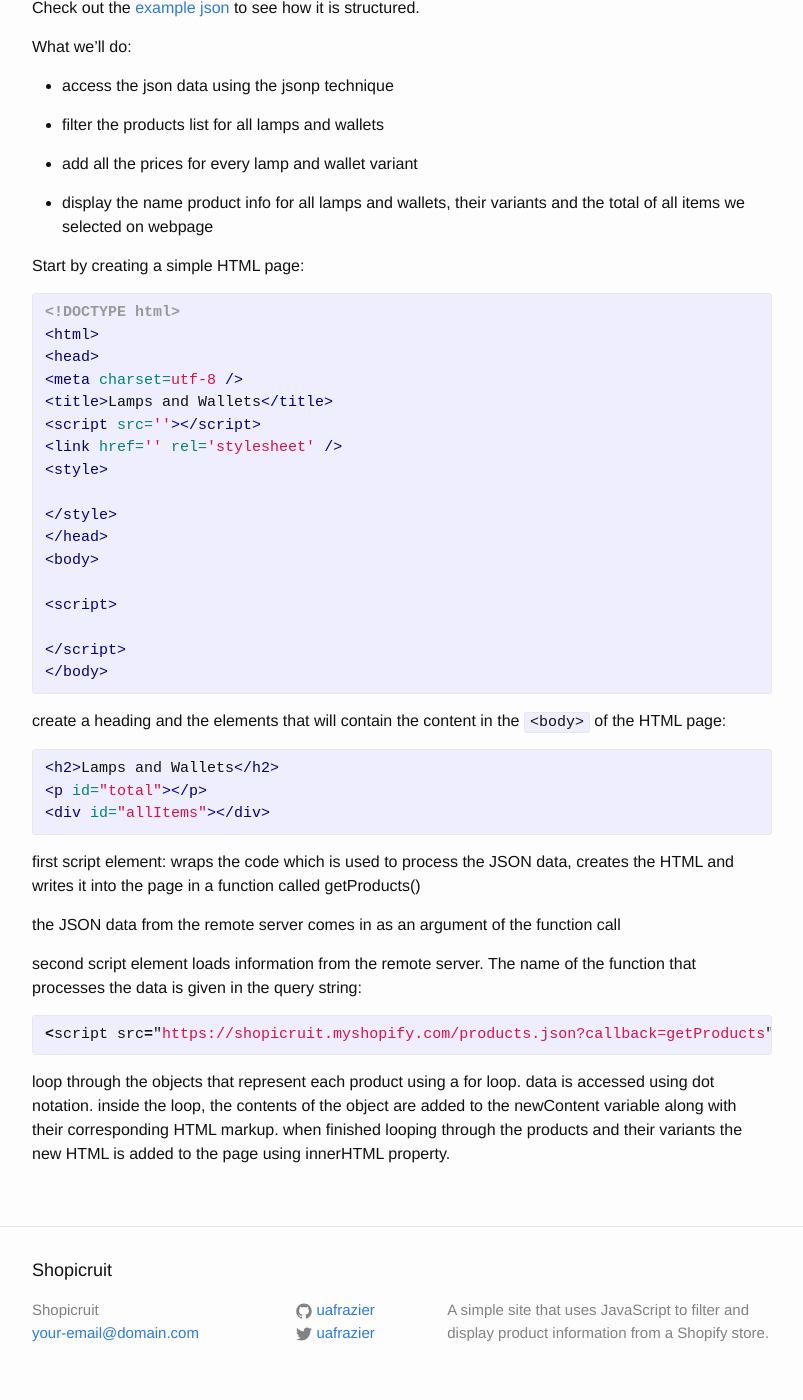
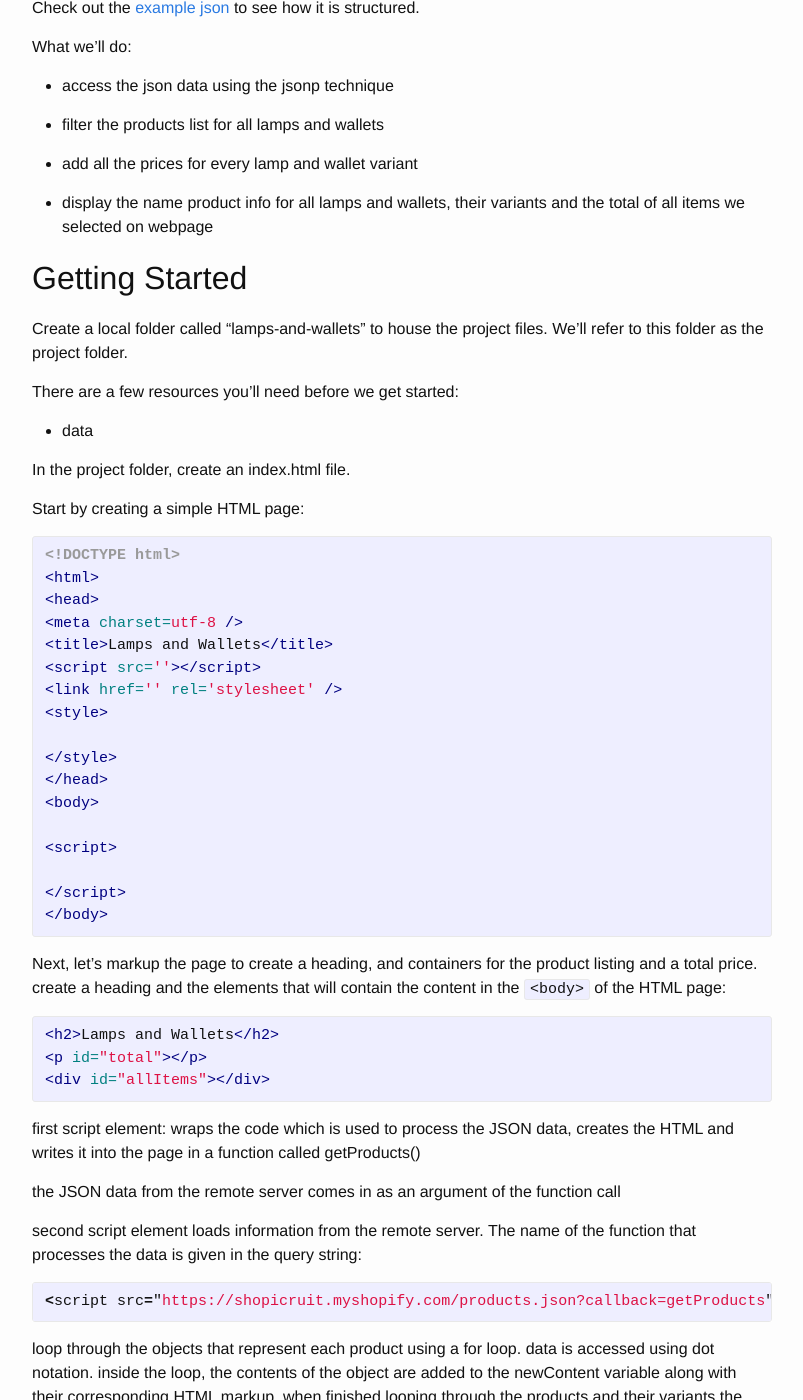
Before and after one commit to uafrazier/shopicruit, a Jekyll site: the page built from _posts/2015-10-14-jsonp.md, in a window 1280 px wide and 1400 px high, scrolled down 405 px. Shown: the whole window, without its empty margins (238-1041 px from the left). Built offline with Jekyll 4.4.1, drawn with Linux system fonts in a browser that asks for light colours.

Commit message:
adds content to tutorial

```diff
--- a/_posts/2015-10-14-jsonp.md
+++ b/_posts/2015-10-14-jsonp.md
@@ -22,6 +22,16 @@ What we'll do:
 
 * display the name product info for all lamps and wallets, their variants and the total of all items we selected on webpage
 
+## Getting Started
+
+Create a local folder called “lamps-and-wallets” to house the project files. We’ll refer to this folder as the project folder.
+
+There are a few resources you’ll need before we get started:
+
+* data
+
+In the project folder, create an index.html file.
+
 Start by creating a simple HTML page:
 {% highlight html %}
 <!DOCTYPE html>
@@ -43,6 +53,7 @@ Start by creating a simple HTML page:
 </body>
 {% endhighlight %}
 
+Next, let’s markup the page to create a heading, and containers for the product listing and a total price.
 create a heading and the elements that will contain the content in the `<body>` of the HTML page:
 {% highlight html %}
 <h2>Lamps and Wallets</h2>
```
